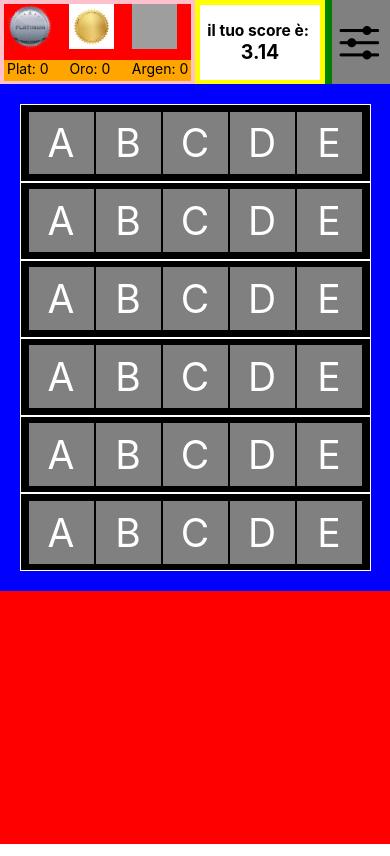
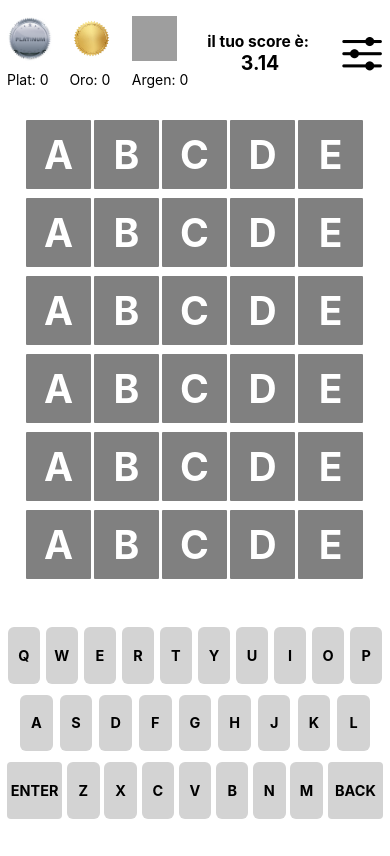
Before and after one commit to samuelePipitone/Parolando, a React Native app: screen /Home in a window 390 px wide. Built offline with nearby package versions, Linux system fonts and the light colour scheme; grey boxes are pictures that could not be loaded.

Commit message:
aggiunto modal, finita keyboard, aggiustato stile

```diff
--- a/package.json
+++ b/package.json
@@ -9,6 +9,7 @@
     "web": "expo start --web"
   },
   "dependencies": {
+    "@react-native-community/datetimepicker": "4.0.0",
     "@react-navigation/native": "^6.0.8",
     "@react-navigation/native-stack": "^6.5.0",
     "expo": "~44.0.2",
--- /dev/null
+++ b/src/Custom components/MyKeyboard.js
@@ -0,0 +1,213 @@
+import React from "react";
+import { FlatList, View, Text } from "react-native";
+
+import styles from '../Styles/Style_Keyboard';
+
+const data1 = [
+	{
+		'letter': 'Q',
+		'style': 'singleLetter',
+		'id': 1
+	},
+	{
+		'letter': 'W',
+		'style': 'singleLetter',
+		'id': 2
+	},
+	{
+		'letter': 'E',
+		'style': 'singleLetter',
+		'id': 3
+	},
+	{
+		'letter': 'R',
+		'style': 'singleLetter',
+		'id': 4
+	},
+	{
+		'letter': 'T',
+		'style': 'singleLetter',
+		'id': 5
+	},
+	{
+		'letter': 'Y',
+		'style': 'singleLetter',
+		'id': 6
+	},
+	{
+		'letter': 'U',
+		'style': 'singleLetter',
+		'id': 7
+	},
+	{
+		'letter': 'I',
+		'style': 'singleLetter',
+		'id': 8
+	},
+	{
+		'letter': 'O',
+		'style': 'singleLetter',
+		'id': 9
+	},
+	{
+		'letter': 'P',
+		'style': 'singleLetter',
+		'id': 10
+	}
+];
+
+const data2 = [
+	{
+		'letter': 'A',
+		'style': 'singleLetter',
+		'id': 11
+	},
+	{
+		'letter': 'S',
+		'style': 'singleLetter',
+		'id': 12
+	},
+	{
+		'letter': 'D',
+		'style': 'singleLetter',
+		'id': 13
+	},
+	{
+		'letter': 'F',
+		'style': 'singleLetter',
+		'id': 14
+	},
+	{
+		'letter': 'G',
+		'style': 'singleLetter',
+		'id': 15
+	},
+	{
+		'letter': 'H',
+		'style': 'singleLetter',
+		'id': 16
+	},
+	{
+		'letter': 'J',
+		'style': 'singleLetter',
+		'id': 17
+	},
+	{
+		'letter': 'K',
+		'style': 'singleLetter',
+		'id': 18
+	},
+	{
+		'letter': 'L',
+		'style': 'singleLetter',
+		'id': 19
+	}
+];
+
+const data3 = [
+	{
+		'letter': 'ENTER',
+		'style': 'doubleLetter',
+		'id': 20
+	},
+	{
+		'letter': 'Z',
+		'style': 'singleLetter',
+		'id': 21
+	},
+	{
+		'letter': 'X',
+		'style': 'singleLetter',
+		'id': 22
+	},
+	{
+		'letter': 'C',
+		'style': 'singleLetter',
+		'id': 23
+	},
+	{
+		'letter': 'V',
+		'style': 'singleLetter',
+		'id': 24
+	},
+	{
+		'letter': 'B',
+		'style': 'singleLetter',
+		'id': 25
+	},
+	{
+		'letter': 'N',
+		'style': 'singleLetter',
+		'id': 26
+	},
+	{
+		'letter': 'M',
+		'style': 'singleLetter',
+		'id': 27
+	},
+	{
+		'letter': 'BACK',
+		'style': 'doubleLetter',
+		'id': 28
+	}
+];
+
+const myKey = (item) => {
+	return item.id;
+};
+
+export default function Keyboard(){
+
+    return(
+        <View style={styles.container}>
+
+          <View style={styles.row1}>
+
+			<FlatList
+			horizontal = {true}
+			data = {data1}
+			keyExtractor = {myKey}
+			renderItem = {({item}) =>
+					<View style={item.style === 'singleLetter' ? styles.singleLetter : styles.doubleLetter}>
+						<Text style={styles.letterText}>{item.letter}</Text>
+					</View>
+				}
+			contentContainerStyle = {styles.stileFlat}
+			/>
+
+		  </View>
+
+          <View style={styles.row2}>
+
+			<FlatList
+			horizontal = {true}
+			data = {data2}
+			keyExtractor = {myKey}
+			renderItem = {({item}) =>
+					<View style={item.style === 'singleLetter' ? styles.singleLetter : styles.doubleLetter}>
+						<Text style={styles.letterText}>{item.letter}</Text>
+					</View>
+				}
+			contentContainerStyle = {styles.stileFlat}
+			/>
+
+		  </View>
+
+          <View style={styles.row3}>
+
+			<FlatList
+			horizontal = {true}
+			data = {data3}
+			keyExtractor = {myKey}
+			renderItem = {({item}) =>
+					<View style={item.style === 'singleLetter' ? styles.singleLetter : styles.doubleLetter}>
+						<Text style={styles.letterText}>{item.letter}</Text>
+					</View>
+				}
+			contentContainerStyle = {styles.stileFlat}
+			/>
+
+		  </View>
+        </View>
+    );
+}
--- a/src/Custom components/Options.js
+++ b/src/Custom components/Options.js
@@ -1,5 +1,5 @@
-import React from "react";
-import { View, Dimensions } from "react-native";
+import React, {useState} from "react";
+import { TouchableOpacity, Dimensions, View, ScrollView, Modal, Text } from "react-native";
 
 import Ionicons from 'react-native-vector-icons/Ionicons';
 
@@ -9,9 +9,54 @@ var width = Dimensions.get('window').width; //full width
 var height = Dimensions.get('window').height; //full height
 
 export default function Options(){
+
+	const [modalVisible, setModalVisible] = useState(false);
+
     return(
-        <View style={styles.container}>
-            <Ionicons name={'options'} size={width/8}/>
-        </View>
+		<View style={styles.container}>
+
+			<Modal
+			animationType = "slide"
+			transparent = {true}
+			visible = {modalVisible}
+			>
+				<ScrollView contentContainerStyle ={styles.modalContainer}>
+
+					<TouchableOpacity style={styles.titlesContainer} onPress={() => {setModalVisible(false)}}>
+						<Text style={styles.titlesText}>BACK</Text>
+					</TouchableOpacity>
+
+					<View style={styles.titlesContainer}>
+						<Text style={styles.titlesText}>Account</Text>
+					</View>
+
+					<View style={styles.titlesContainer}>
+						<Text style={styles.titlesText}>Profilo</Text>
+					</View>
+
+					<View style={styles.titlesContainer}>
+						<Text style={styles.titlesText}>Regole</Text>
+					</View>
+
+					<View style={styles.titlesContainer}>
+						<Text style={styles.titlesText}>Modalità scura</Text>
+					</View>
+
+					<View style={styles.titlesContainerLast}>
+						<Text style={styles.titlesText}>Crediti</Text>
+					</View>
+
+				</ScrollView>
+			</Modal>
+
+			<TouchableOpacity style={styles.container}
+			onPress = {() => {setModalVisible(true)}}
+			>
+
+            	<Ionicons name={'options'} size={width/8}/>
+
+        	</TouchableOpacity>
+
+		</View>
     );
 }
--- a/src/Custom components/PlayingField.js
+++ b/src/Custom components/PlayingField.js
@@ -34,7 +34,7 @@ const mockup = [
 
 const myKey = (item) => {
 	return item.id;
-}
+};
 
 export default function PlayingField(){
 	return(
--- a/src/Screens/Home.js
+++ b/src/Screens/Home.js
@@ -1,5 +1,5 @@
 import React from "react";
-import { View, SafeAreaView, Keyboard } from "react-native";
+import { View, SafeAreaView } from "react-native";
 
 //Style
 import styles from '../Styles/Style_Home';
@@ -9,6 +9,7 @@ import Kda from '../Custom components/Kda';
 import Badges from '../Custom components/Badges';
 import Options from '../Custom components/Options';
 import PlayingField from '../Custom components/PlayingField';
+import MyKeyboard from '../Custom components/MyKeyboard';
 
 /*
 	NOTE:
@@ -19,27 +20,39 @@ export default function SecondScreen({ navigation }){
 
 	return(
 		<SafeAreaView style={styles.androidSafeArea}>
+
 			<View style={styles.container}>
+
 				<View style={styles.header}>
+
 					<View style={styles.header_badges}>
 						<Badges/>
 					</View>
+
 					<View style={styles.header_kda}>
 						<Kda/>
 					</View>
+
 					<View style={styles.header_options}>
 						<Options/>
 					</View>
+
 				</View>
 
 				<View style={styles.body}>
+
 					<PlayingField/>
+
 				</View>
 
 				<View style={styles.footer}>
 
+					<MyKeyboard/>
+
 				</View>
+
 			</View>
+
 		</SafeAreaView>
 	);
 }
--- a/src/Styles/Style_Badges.js
+++ b/src/Styles/Style_Badges.js
@@ -3,17 +3,17 @@ import { StyleSheet } from "react-native";
 export default StyleSheet.create({
 	container: {
 		flex: 1,
-		backgroundColor: 'black',
+		//backgroundColor: 'black',
 		margin: '2%'
 	},
 	image_holder: {
 		flex: 8,
-		backgroundColor: 'red',
+		//backgroundColor: 'red',
 		flexDirection: 'row'
 	},
 	title_holder: {
 		flex: 3,
-		backgroundColor: 'orange',
+		//backgroundColor: 'orange',
 		flexDirection: 'row'
 	},
 	blockOne:{
--- a/src/Styles/Style_Home.js
+++ b/src/Styles/Style_Home.js
@@ -6,7 +6,8 @@ var height = Dimensions.get('window').height; //full height
 export default StyleSheet.create({
 	androidSafeArea: {
 		flex: 1,
-		paddingTop: Platform.OS === "android" ? StatusBar.currentHeight : 0
+		paddingTop: Platform.OS === "android" ? StatusBar.currentHeight : 0,
+		backgroundColor: 'white'
 	},
 	container: {
 		flex: 1,
@@ -15,28 +16,29 @@ export default StyleSheet.create({
 	  header: {
 		  width: width,
 		  height: '10%',
-		  flexDirection: 'row'
+		  flexDirection: 'row',
+		  marginTop: '3%'
 	  },
 	  body: {
 		width: '100%',
 		height: '60%',
-		backgroundColor: 'blue'
+		//backgroundColor: 'blue'
 	  },
 	  footer: {
 		width: '100%',
 		height: '30%',
-		backgroundColor: 'red'
+		//backgroundColor: 'red'
 	  },
 	  header_badges: {
-		backgroundColor: 'pink',
+		//backgroundColor: 'pink',
 		flex: 3
 	  },
 	  header_kda: {
-		backgroundColor: 'yellow',
+		//backgroundColor: 'yellow',
 		flex: 2
 	  },
 	  header_options: {
-		backgroundColor: 'green',
+		//backgroundColor: 'green',
 		flex: 1
 	  }
 });
--- a/src/Styles/Style_Keyboard.js
+++ b/src/Styles/Style_Keyboard.js
@@ -7,5 +7,53 @@ export default StyleSheet.create({
 	container: {
 		flex: 1,
         backgroundColor: 'white',
+		bottom: height/80
+	},
+	singleLetter: {
+		backgroundColor: 'lightgrey',
+		justifyContent: 'center',
+        alignItems: 'center',
+		width: width/12,
+		marginTop: height/80,
+		marginBottom: height/80,
+		borderRadius: 6
+	},
+	doubleLetter: {
+		backgroundColor: 'lightgrey',
+		justifyContent: 'center',
+        alignItems: 'center',
+		width: width/7,
+		marginTop: height/80,
+		marginBottom: height/80,
+		borderRadius: 4
+	},
+	letterText: {
+		color: 'black',
+		fontSize: width/27,
+		fontWeight: 'bold'
+	},
+	stileFlat: {
+		flex: 1,
+		justifyContent: 'space-evenly'
+	},
+	row1: {
+		flex: 1,
+		//backgroundColor: 'green',
+		margin: 2,
+		marginTop: height/80,
+		top: height/60
+	},
+	row2: {
+		flex: 1,
+		//backgroundColor: 'green',
+		margin: 2,
+		marginLeft: width/30,
+		marginRight: width/30
+	},
+	row3: {
+		flex: 1,
+		//backgroundColor: 'green',
+		margin: 2,
+		bottom: height/60
 	},
 });
--- a/src/Styles/Style_Options.js
+++ b/src/Styles/Style_Options.js
@@ -1,11 +1,46 @@
 import { StyleSheet, Dimensions } from "react-native";
+
+var width = Dimensions.get('window').width; //full width
+var height = Dimensions.get('window').height; //full height
 
 export default StyleSheet.create({
 	container: {
 		flex: 1,
-        backgroundColor: 'grey',
+        //backgroundColor: 'grey',
         justifyContent: 'center',
         alignItems: 'center',
         marginLeft: '10%'
 	},
+	modalContainer: {
+		width: width/1.5,
+		backgroundColor: 'white',
+		alignSelf: 'flex-end',
+		borderLeftWidth: 1,
+		borderLeftColor: 'black',
+		alignItems: 'center',
+		height: '100%',
+		borderTopColor: 'black',
+		borderTopWidth: 1
+	},
+	titlesContainer: {
+		//backgroundColor: 'pink',
+		height: height/10,
+		justifyContent: 'center',
+		alignItems: 'center',
+		borderBottomColor: 'black',
+		borderBottomWidth: 1,
+		width: '80%'
+	},
+	titlesContainerLast: {
+		//backgroundColor: 'pink',
+		height: height/10,
+		justifyContent: 'center',
+		alignItems: 'center',
+		width: '80%'
+	},
+	titlesText: {
+		fontWeight: 'bold',
+		color: 'black',
+		fontSize: 16
+	}
 });
--- a/src/Styles/Style_PlayingField.js
+++ b/src/Styles/Style_PlayingField.js
@@ -11,7 +11,7 @@ export default StyleSheet.create({
 	},
     blocks: {
         flex: 1,
-        backgroundColor: 'black',
+        //backgroundColor: 'black',
         margin: 1,
         alignItems: 'center'
     },
@@ -21,11 +21,14 @@ export default StyleSheet.create({
         justifyContent: 'center',
         alignItems: 'center',
         margin: 1,
-        marginTop: '10%',
-        marginBottom: '10%'
+        marginTop: '5%',
+        marginBottom: '5%',
+		marginRight: 2,
+		borderRadius: 1
     },
     textBlock: {
         color: 'white',
-        fontSize: width/10
+        fontSize: width/10,
+		fontWeight: 'bold'
     }
 });
```
Also changed, not shown: src/Custom components/Keyboard.js (deleted, +0 -12 lines), 1 other file (tests, documents, lock files or other folders).
